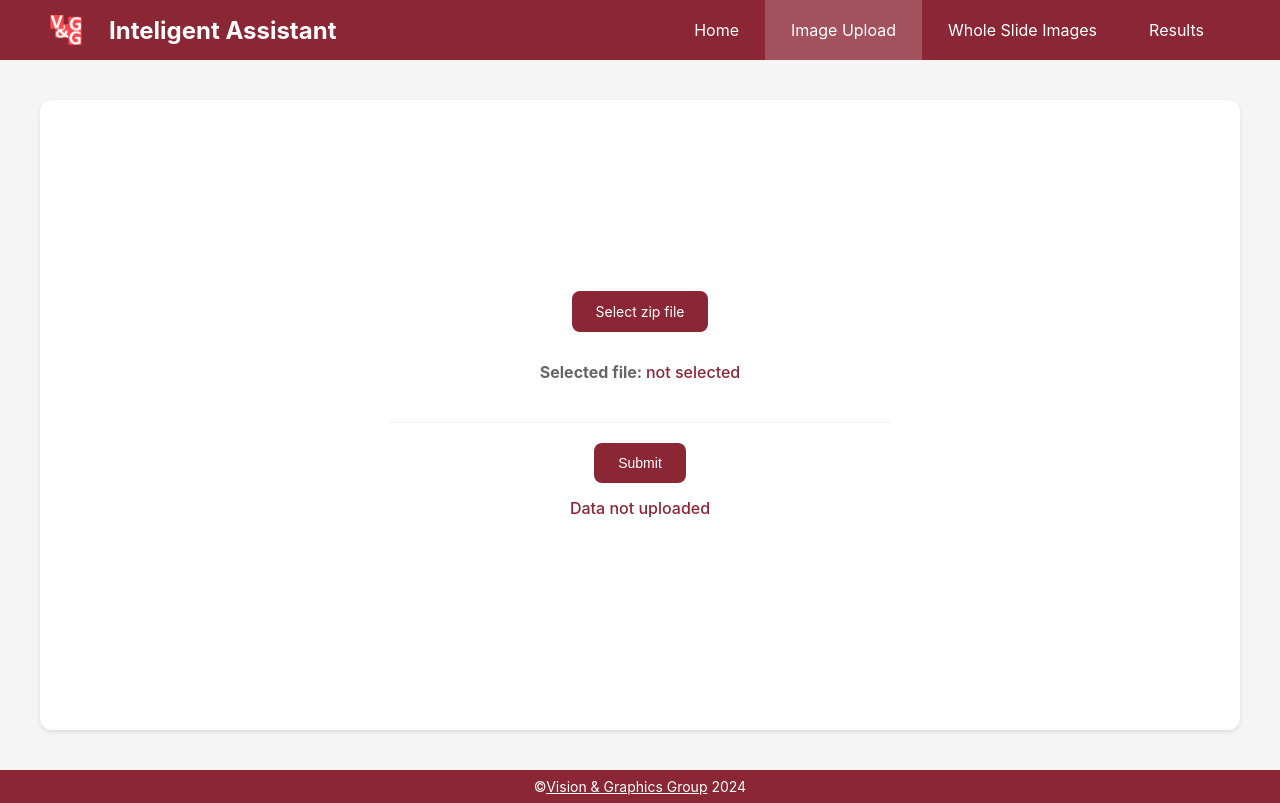
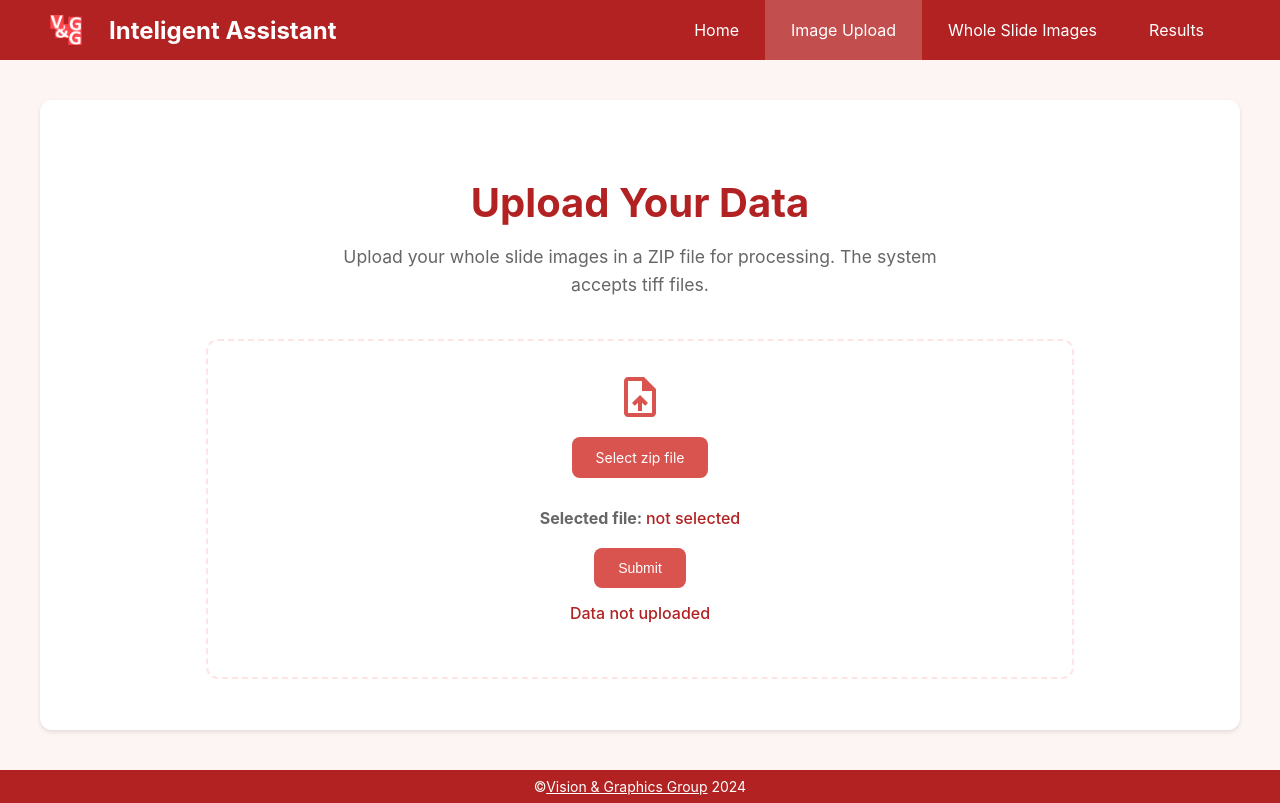
Before and after one commit to 0Kozlik0/ICEM.App.FE, a React (Create React App) app: page /image-upload in a window 1280 px wide. Built offline with nearby package versions, Linux system fonts and the light colour scheme.

Commit message:
feat: finished redesign

```diff
--- a/src/components/App.css
+++ b/src/components/App.css
@@ -1,8 +1,8 @@
 body {
   margin: 0;
   padding: 0;
-  background-color: #f5f5f5;
-  color: #333;
+  background-color: #fdf4f4;
+  color: #4d4d4d;
 }
 
 .App {
--- a/src/components/common/LoadData.css
+++ b/src/components/common/LoadData.css
@@ -25,7 +25,7 @@
 }
 
 .LoadData-button {
-    background-color: #8b2635;
+    background-color: #d9534f;
     color: white;
     padding: 12px 24px;
     border: none;
@@ -36,7 +36,7 @@
 }
 
 .LoadData-button:hover {
-    background-color: #702029;
+    background-color: #c9302c;
 }
 
 .LoadData-button:active {
@@ -44,7 +44,7 @@
 }
 
 .LoadData-folderLabel{
-    background-color: #8b2635;
+    background-color: #d9534f;
     color: white;
     padding: 12px 24px;
     border: none;
@@ -57,7 +57,7 @@
 }
 
 .LoadData-folderLabel:hover {
-    background-color: #702029;
+    background-color: #c9302c;
 }
 
 #LoadData-folderSelector{
@@ -67,7 +67,7 @@
 }
 
 .LoadData-highlightText{
-    color: #8b2635;
+    color: #b22222;
     font-weight: 500;
 }
 
@@ -90,13 +90,13 @@
     padding: 20px;
     background-color: #f8f9fa;
     border-radius: 8px;
-    border-left: 4px solid #8b2635;
+    border-left: 4px solid #b22222;
     max-width: 500px;
     width: 100%;
 }
 
 .LoadData-success h3 {
-    color: #8b2635;
+    color: #b22222;
     margin-top: 0;
     margin-bottom: 16px;
 }
@@ -113,7 +113,7 @@
 }
 
 .LoadData-link {
-    color: #8b2635;
+    color: #b22222;
     text-decoration: none;
     font-weight: 500;
 }
@@ -121,3 +121,81 @@
 .LoadData-link:hover {
     text-decoration: underline;
 }
+
+.LoadData-header {
+    text-align: center;
+    margin-bottom: 40px;
+}
+
+.LoadData-header h1 {
+    color: #b22222;
+    font-size: 2.5rem;
+    margin-bottom: 16px;
+}
+
+.LoadData-description {
+    color: #666;
+    font-size: 1.1rem;
+    max-width: 600px;
+    margin: 0 auto;
+    line-height: 1.6;
+}
+
+.LoadData-uploadSection {
+    display: flex;
+    flex-direction: column;
+    align-items: center;
+    gap: 32px;
+    width: 100%;
+    max-width: 800px;
+    margin: 0 auto;
+}
+
+.LoadData-requirements {
+    background-color: #f8f9fa;
+    padding: 24px;
+    border-radius: 12px;
+    border-left: 4px solid #b22222;
+    width: 100%;
+}
+
+.LoadData-requirements h3 {
+    color: #b22222;
+    display: flex;
+    align-items: center;
+    gap: 8px;
+    margin-top: 0;
+    margin-bottom: 16px;
+}
+
+.LoadData-requirements ul {
+    color: #666;
+    margin: 0;
+    padding-left: 24px;
+}
+
+.LoadData-requirements li {
+    margin-bottom: 8px;
+    line-height: 1.5;
+}
+
+.LoadData-uploadBox {
+    display: flex;
+    flex-direction: column;
+    align-items: center;
+    padding: 32px;
+    border: 2px dashed #ffe4e6;
+    border-radius: 12px;
+    width: 100%;
+    background-color: #fff;
+}
+
+.LoadData-uploadIcon {
+    font-size: 48px !important;
+    color: #d9534f;
+    margin-bottom: 16px;
+}
+
+.LoadData-infoIcon {
+    color: #d9534f;
+}
--- a/src/components/common/LoadData.tsx
+++ b/src/components/common/LoadData.tsx
@@ -2,6 +2,8 @@ import { useState, useRef } from 'react';
 import { Link } from 'react-router-dom';
 import './LoadData.css';
 import { DataHandlerService } from '../../application/Application/DataHandlerService';
+import UploadFileIcon from '@mui/icons-material/UploadFile';
+import InfoIcon from '@mui/icons-material/Info';
 
 function LoadData() {
     const [folderPath, setFolderPath] = useState('not selected');
@@ -27,10 +29,28 @@ function LoadData() {
     };
 
     return(
-        <>
         <div className="page-container">
             <div className='LoadData-box'>
+                <div className='LoadData-header'>
+                    <h1>Upload Your Data</h1>
+                    <p className="LoadData-description">
+                        Upload your whole slide images in a ZIP file for processing. The system accepts tiff files.
+                    </p>
+                </div>
+
                 <div className='LoadData-uploadSection'>
+                    {/* <div className="LoadData-requirements">
+                        <h3><InfoIcon className="LoadData-infoIcon" /> Upload Requirements</h3>
+                        <ul>
+                            <li>File must be in ZIP format</li>
+                            <li>Maximum file size: 500MB</li>
+                            <li>Supported image formats: TIFF, SVS</li>
+                            <li>All images must be in the root of the ZIP file</li>
+                        </ul>
+                    </div> */}
+
+                    <div className="LoadData-uploadBox">
+                        <UploadFileIcon className="LoadData-uploadIcon" />
                         <label htmlFor="LoadData-folderSelector" className='LoadData-folderLabel'>
                             Select zip file
                         </label>
@@ -44,16 +64,17 @@ function LoadData() {
                         <h3 className='LoadData-pathText'>
                             Selected file: <span className='LoadData-highlightText'>{folderPath}</span>
                         </h3>
-                        <hr className='LoadData-hr'/>
                         <button
                             className='LoadData-button'
                             onClick={handleUpload}
+                            disabled={folderPath === 'not selected'}
                         >
                             Submit
                         </button>
                         <h4 className='LoadData-highlightTextShift'>
                             <span className='LoadData-highlightText'>{progressText}</span>
                         </h4>
+                    </div>
 
                     {isUploaded && (
                         <div className="LoadData-success">
@@ -69,7 +90,6 @@ function LoadData() {
                 </div>
             </div>
         </div>
-        </>
     );
 }
 
--- a/src/components/layout/Footer.css
+++ b/src/components/layout/Footer.css
@@ -1,5 +1,5 @@
 .footer {
-    background-color: #8b2635;
+    background-color: #b22222;
     color: white;
     text-align: center;
     padding: 8px 0;
--- a/src/components/layout/Navbar.css
+++ b/src/components/layout/Navbar.css
@@ -1,5 +1,5 @@
 .navbar {
-    background-color: #8b2635;
+    background-color: #b22222;
     height: 60px;
     display: flex;
     justify-content: center;
--- a/src/pages/TiffList.tsx
+++ b/src/pages/TiffList.tsx
@@ -199,6 +199,23 @@ function TiffList() {
         <>
             <div className="page-container">
                 <div className="table-container">
+                    <div className="status-legend">
+                        <h3>Status Meanings:</h3>
+                        <div className="status-legend-items">
+                            <div className="status-legend-item">
+                                <span className="status-badge status-imported">Ready</span>
+                                <span>File is uploaded and ready for processing</span>
+                            </div>
+                            <div className="status-legend-item">
+                                <span className="status-badge status-processing">Processing</span>
+                                <span>Analysis is currently in progress</span>
+                            </div>
+                            <div className="status-legend-item">
+                                <span className="status-badge status-processed">Success</span>
+                                <span>Analysis completed successfully</span>
+                            </div>
+                        </div>
+                    </div>
                     <div className="table-controls">
                         <div className="search-section">
                             <svg className="search-icon" width="20" height="20" viewBox="0 0 24 24" fill="none" xmlns="http://www.w3.org/2000/svg">
@@ -216,6 +233,7 @@ function TiffList() {
                             </button> */}
                         </div>
                         <div className="action-section">
+                            <span className="model-select-label">Model:</span>
                             <select
                                 value={selectedModel}
                                 onChange={(e) => setSelectedModel(e.target.value)}
--- a/src/styles/Home.css
+++ b/src/styles/Home.css
@@ -15,7 +15,7 @@
 }
 
 .hero-section h1 {
-    color: #8b2635;
+    color: #b22222;
     font-size: 2.5rem;
     margin-bottom: 20px;
 }
@@ -43,7 +43,7 @@
 }
 
 .info-card h2 {
-    color: #8b2635;
+    color: #b22222;
     font-size: 1.5rem;
     margin-bottom: 16px;
 }
@@ -54,7 +54,7 @@
 }
 
 .warning-card {
-    border-left: 4px solid #8b2635;
+    border-left: 4px solid #b22222;
 }
 
 .tutorial-content {
@@ -65,7 +65,7 @@
 }
 
 .tutorial-content h2 {
-    color: #8b2635;
+    color: #b22222;
     font-size: 1.75rem;
     margin-bottom: 24px;
 }
@@ -82,11 +82,11 @@
     padding: 20px;
     background-color: #f8f9fa;
     border-radius: 8px;
-    border-left: 4px solid #8b2635;
+    border-left: 4px solid #b22222;
 }
 
 .tutorial-content h3 {
-    color: #8b2635;
+    color: #b22222;
     font-size: 1.25rem;
     margin-bottom: 12px;
 }
```
Also changed, not shown: src/styles/Table.css (+70 -16 lines). Lines whose indentation alone changed are shown as unchanged.
